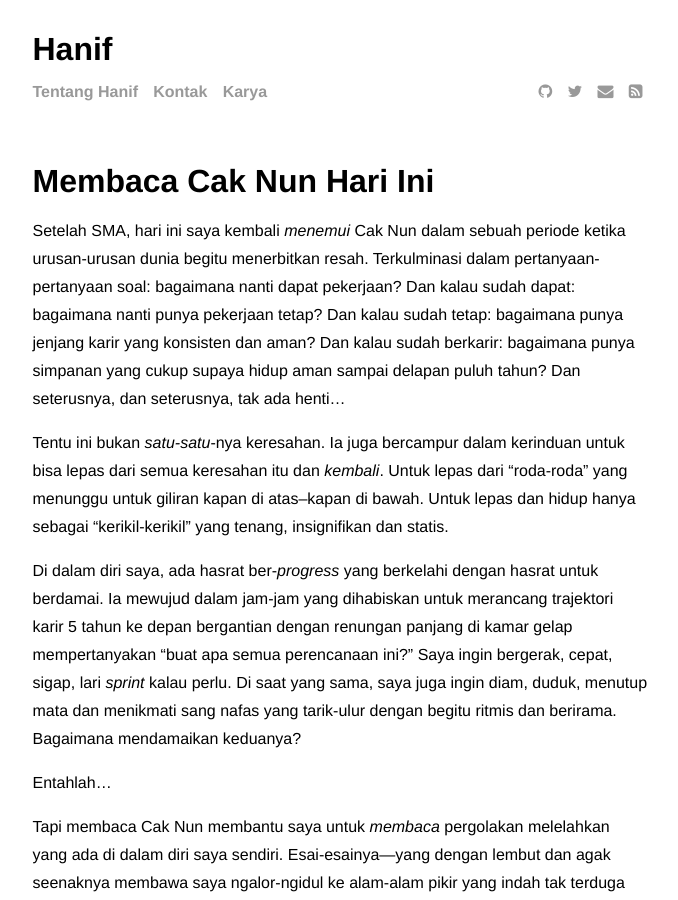
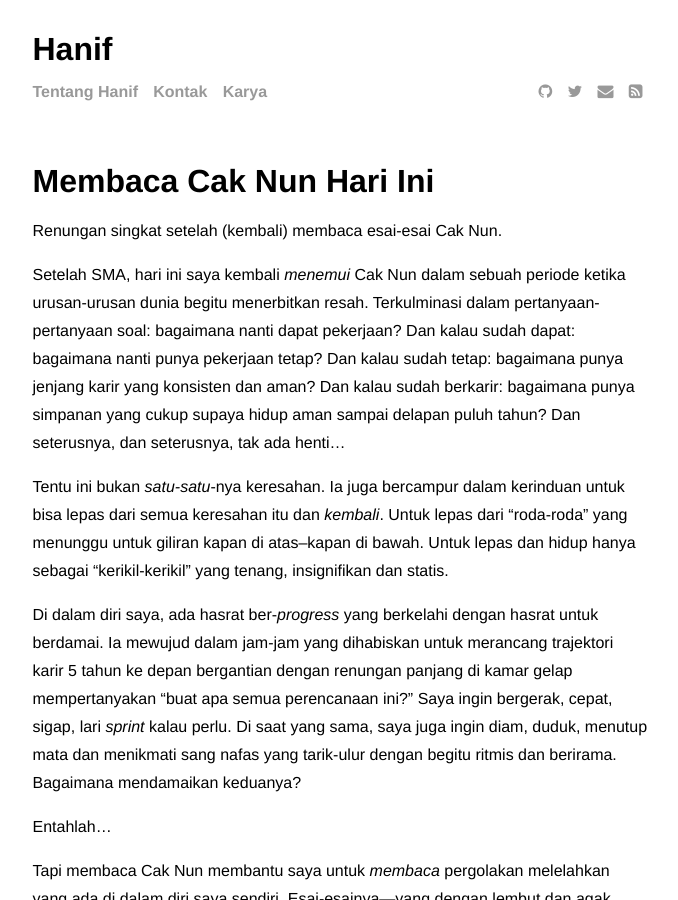
Before and after one commit to aminhanif/aminhanif.github.io, a Jekyll site: the page built from _posts/2023-09-29-membaca-cak-nun.md, in a window 1280 px wide and 900 px high. Shown: the whole window, without its empty margins (300-978 px from the left). Built offline with Jekyll 4.4.1, drawn with Linux system fonts in a browser that asks for light colours.

Commit message:
Update 2023-09-29-membaca-cak-nun.md

```diff
--- a/_posts/2023-09-29-membaca-cak-nun.md
+++ b/_posts/2023-09-29-membaca-cak-nun.md
@@ -9,6 +9,8 @@ permalink: membaca-cak-nun
 description: Renungan singkat setelah (kembali) membaca esai-esai Cak Nun.
 
 ---
+
+Renungan singkat setelah (kembali) membaca esai-esai Cak Nun.  <!---more-->
 
 Setelah SMA, hari ini saya kembali *menemui* Cak Nun dalam sebuah periode ketika urusan-urusan dunia begitu menerbitkan resah. Terkulminasi dalam pertanyaan-pertanyaan soal: bagaimana nanti dapat pekerjaan? Dan kalau sudah dapat: bagaimana nanti punya pekerjaan tetap? Dan kalau sudah tetap: bagaimana punya jenjang karir yang konsisten dan aman? Dan kalau sudah berkarir: bagaimana punya simpanan yang cukup supaya hidup aman sampai delapan puluh tahun? Dan seterusnya, dan seterusnya, tak ada henti...
 
```
